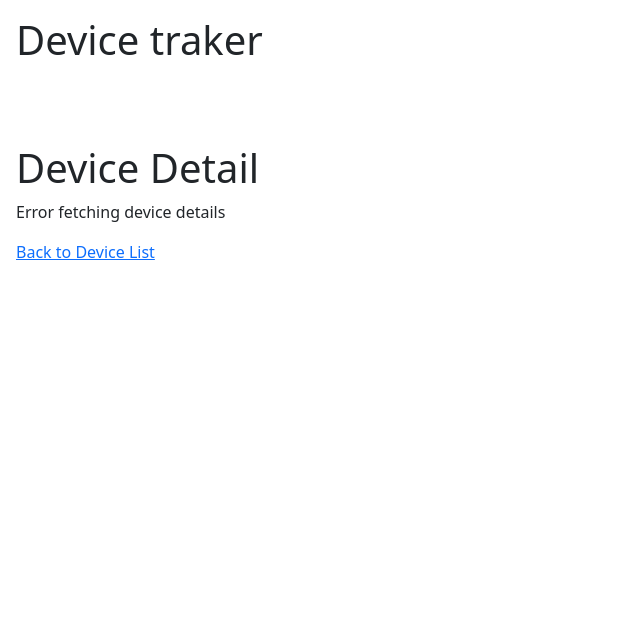
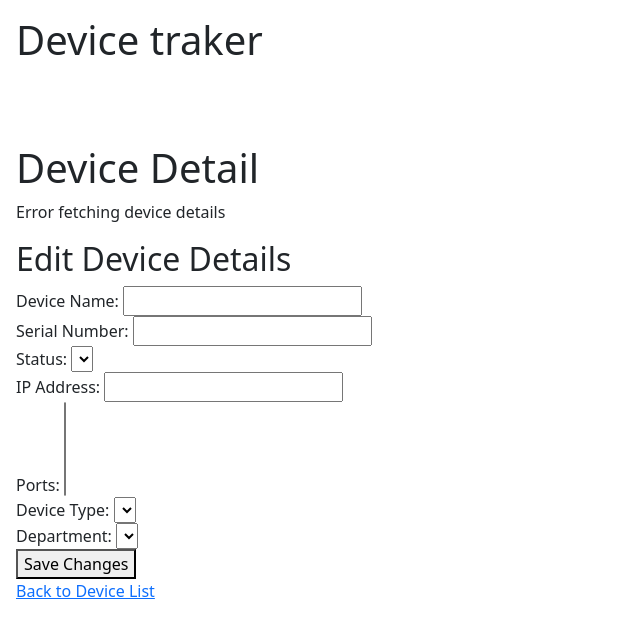
Before and after one commit to MrYuriy/warehouse, a Django app: page /device_tracker/devices/1/ in a window 1280 px wide. Shown: the top 638 px of the page, without its empty margins (0-640 px from the left). Run offline with Django 4.2, Linux system fonts and the light colour scheme; lists and menus that the app fills with data are empty.

Commit message:
Add posible to change obgect

```diff
--- a/backend/device_tracker/serializers.py
+++ b/backend/device_tracker/serializers.py
@@ -23,7 +23,7 @@
 class DepartmentSerializer(serializers.ModelSerializer):
     class Meta:
         model = Department
-        fields = ("department", "site")
+        fields = ("id", "department", "site")
 
 
 class DepartmentListSerializer(DepartmentSerializer):
@@ -102,7 +102,7 @@
         return data
 
     def update(self, instance, validated_data):
-        request = self.context.get("request")
+        #request = self.context.get("request")
 
         new_serial_number = validated_data.get("device_serial_number", None)
         # changed_fields - dictionary for transaction that contain fields what was change
@@ -149,7 +149,7 @@
             instance.device_ports.set(validated_data.get("device_ports", instance.device_ports.all()))
             instance.department = validated_data.get("department", instance.department)
             instance.save()
-        create_transaction(user=request.user, device=instance, changed_fields=changed_fields)
+        #create_transaction(user=request.user, device=instance, changed_fields=changed_fields)
         return instance
 
 
--- a/backend/static/js/detail-device.js
+++ b/backend/static/js/detail-device.js
@@ -1,22 +1,52 @@
 const deviceDetail = document.getElementById('device-detail');
-const deviceId = getDeviceIdFromURL();
-console.log(deviceId)
-async function fetchDeviceDetail() {
+const editForm = document.getElementById('edit-device-form');
+
+const apiEndpoints = {
+    device: 'device_tracker/api/device',
+    deviceStatus: 'device_tracker/api/device-status',
+    port: 'device_tracker/api/port',
+    deviceType: 'device_tracker/api/device-type',
+    department: 'device_tracker/api/department',
+    deviceIP: 'device_tracker/api/department',
+};
+
+async function fetchData(endpoint) {
     try {
-        const response = await fetch(`${apiUrl}/device_tracker/api/device/${deviceId}/`);
+        const response = await fetch(`${apiUrl}/${endpoint}`);
         if (!response.ok) {
             throw new Error(`HTTP error! Status: ${response.status}`);
         }
-        const data = await response.json();
-        return data;
+        return await response.json();
     } catch (error) {
-        console.error('Error fetching device details:', error);
+        console.error(`Error fetching data from ${endpoint}:`, error);
         return null;
     }
 }
 
-async function displayDeviceDetail() {
-    const device = await fetchDeviceDetail();
+async function populateSelectOptions(selectElement, data, valueKey, textKey) {
+    data.forEach(item => {
+        const option = document.createElement('option');
+        option.value = item[valueKey];
+        option.textContent = item[textKey];
+        selectElement.appendChild(option);
+    });
+}
+
+async function populateOptions(endpoint, selectId, valueKey, textKey) {
+    try {
+        const data = await fetchData(endpoint);
+        if (data) {
+            const selectElement = editForm.querySelector(selectId);
+            populateSelectOptions(selectElement, data, valueKey, textKey);
+        }
+    } catch (error) {
+        console.error(`Error populating ${selectId} options:`, error);
+    }
+}
+
+async function displayDeviceDetail(deviceId) {
+    try {
+        const device = await fetchData(`${apiEndpoints.device}/${deviceId}/`);
         if (!device) {
             deviceDetail.innerHTML = '<p>Error fetching device details</p>';
             return;
@@ -25,17 +55,113 @@
         const detailHTML = `
             <strong>${device.device_type.device_type}</strong> ${device.device_name}: ${device.device_serial_number}
             Status: ${device.device_status.status}
-        IP: ${device.device_ip} <!-- Assuming device_ip is an array -->
+            IP: ${device.device_ip ? device.device_ip.ip : 'N/A'}
             Ports: ${device.device_ports.map(port => port.port).join(', ')}
             Department: ${device.department.department}<br>
         `;
+
+        const deviceNameInput = editForm.querySelector('#device-name');
+        const deviceSerialNumberInput = editForm.querySelector('#device-serial-number');
+        const deviceStatusSelect = editForm.querySelector('#device-status');
+        const deviceIpInput = editForm.querySelector('#device-ip');
+        const devicePortsSelect = editForm.querySelector('#device-ports');
+        const deviceTypeSelect = editForm.querySelector('#device-type');
+        const deviceDepartmentSelect = editForm.querySelector('#department');
+
+        deviceNameInput.value = device.device_name;
+        deviceSerialNumberInput.value = device.device_serial_number;
+        deviceStatusSelect.value = device.device_status.id;
+        deviceIpInput.value = device.device_ip ? device.device_ip.ip : '';
+
+        devicePortsSelect.innerHTML = '';
+        await populateOptions(apiEndpoints.port, '#device-ports', 'id', 'port');
+        device.device_ports.forEach(port => {
+            const option = devicePortsSelect.querySelector(`option[value="${port.id}"]`);
+            if (option) {
+                option.selected = true;
+            }
+        });
+
+        deviceTypeSelect.innerHTML = '';
+        await populateOptions(apiEndpoints.deviceType, '#device-type', 'id', 'device_type');
+        deviceTypeSelect.value = device.device_type.id;
+
+        deviceDepartmentSelect.innerHTML = '';
+        await populateOptions(apiEndpoints.department, '#department', 'id', 'department');
+        deviceDepartmentSelect.value = device.department.id;
+
         deviceDetail.innerHTML = detailHTML;
+    } catch (error) {
+        console.error('Error displaying device details:', error);
+    }
 }
 
-displayDeviceDetail();
+async function submitUpdatedDevice(deviceId, updatedDevice) {
+    try {
+        console.log('Sending the following data to server for updating:', updatedDevice);
+        const response = await fetch(`${apiUrl}/device_tracker/api/device/${deviceId}/`, {
+            method: 'PUT', // Use PUT or PATCH depending on your API
+            headers: {
+                'Content-Type': 'application/json',
+            },
+            body: JSON.stringify(updatedDevice),
+        });
+
+        if (response.ok) {
+            // Device details updated successfully, you might want to refresh the display
+            displayDeviceDetail(deviceId);
+        } else {
+            console.error('Error updating device details:', response.status);
+        }
+    } catch (error) {
+        console.error('Error updating device details:', error);
+    }
+}
+
+async function getSelectedOptions(selectId) {
+    const selectedOptions = [];
+    const selectElement = editForm.querySelector(selectId);
+    const options = selectElement.options;
+    for (let i = 0; i < options.length; i++) {
+        if (options[i].selected) {
+            selectedOptions.push(parseInt(options[i].value));
+        }
+    }
+    return selectedOptions;
+}
+
+editForm.addEventListener('submit', async (event) => {
+    event.preventDefault();
+
+    const formData = new FormData(editForm);
+    const selectedPorts = await getSelectedOptions('#device-ports');
+    const selectedType = parseInt(formData.get('device-type'));
+    const selectedDepartment = parseInt(formData.get('department'));
+
+    const updatedDevice = {
+        device_name: formData.get('device-name'),
+        device_serial_number: formData.get('device-serial-number'),
+        device_status: parseInt(formData.get('device-status')),
+        device_ip: parseInt(formData.get('device-ip')),
+        device_ports: selectedPorts,
+        device_type: selectedType,
+        department: selectedDepartment,
+        // ... other form fields ...
+    };
+
+    const deviceId = getDeviceIdFromURL();
+    submitUpdatedDevice(deviceId, updatedDevice);
+});
 
 function getDeviceIdFromURL() {
     const pathParts = window.location.pathname.split('/');
     const deviceIdIndex = pathParts.indexOf('devices') + 1;
     return pathParts[deviceIdIndex];
 }
+
+const deviceId = getDeviceIdFromURL();
+displayDeviceDetail(deviceId);
+populateOptions(apiEndpoints.deviceStatus, '#device-status', 'id', 'status');
+populateOptions(apiEndpoints.port, '#device-ports', 'id', 'port');
+populateOptions(apiEndpoints.deviceType, '#device-type', 'id', 'device_type');
+populateOptions(apiEndpoints.department, '#department', 'id', 'department');
--- a/backend/templates/device_tracker/device-detail.html
+++ b/backend/templates/device_tracker/device-detail.html
@@ -5,6 +5,39 @@
     <br>
     <h1>Device Detail</h1>
     <div id="device-detail"></div>
+    <form id="edit-device-form">
+        <h2>Edit Device Details</h2>
+        <label for="device-name">Device Name:</label>
+        <input type="text" id="device-name" name="device-name" required>
+        <br>
+        <label for="device-serial-number">Serial Number:</label>
+        <input type="text" id="device-serial-number" name="device-serial-number" required>
+        <br>
+        <label for="device-status">Status:</label>
+        <select id="device-status" name="device-status" required>
+            <!-- Options will be populated dynamically using JavaScript -->
+        </select>
+        <br>
+        <label for="device-ip">IP Address:</label>
+        <input type="text" id="device-ip" name="device-ip">
+        <br>
+        <label for="device-ports">Ports:</label>
+        <select id="device-ports" name="device-ports" multiple>
+            <!-- Options will be populated dynamically using JavaScript -->
+        </select>
+        <br>
+        <label for="device-type">Device Type:</label>
+        <select id="device-type" name="device-type" required>
+            <!-- Options will be populated dynamically using JavaScript -->
+        </select>
+        <br>
+        <label for="department">Department:</label>
+        <select id="department" name="department" required>
+            <!-- Options will be populated dynamically using JavaScript -->
+        </select>
+        <br>
+        <button type="submit">Save Changes</button>
+    </form>
     <a href="{% url 'device_tracker:devices' %}">Back to Device List</a>
     <script>
         const apiUrl = "{{ api_url }}";
--- a/backend/warehouse/settings.py
+++ b/backend/warehouse/settings.py
@@ -29,7 +29,7 @@
 # SECURITY WARNING: don't run with debug turned on in production!
 DEBUG = os.environ.get("DEBUG", "") != "False"
 
-ALLOWED_HOSTS = []
+ALLOWED_HOSTS = ["*"]
 HOST = os.environ["HOST"]
 
 # Application definition
```
Lines whose indentation alone changed are shown as unchanged.
